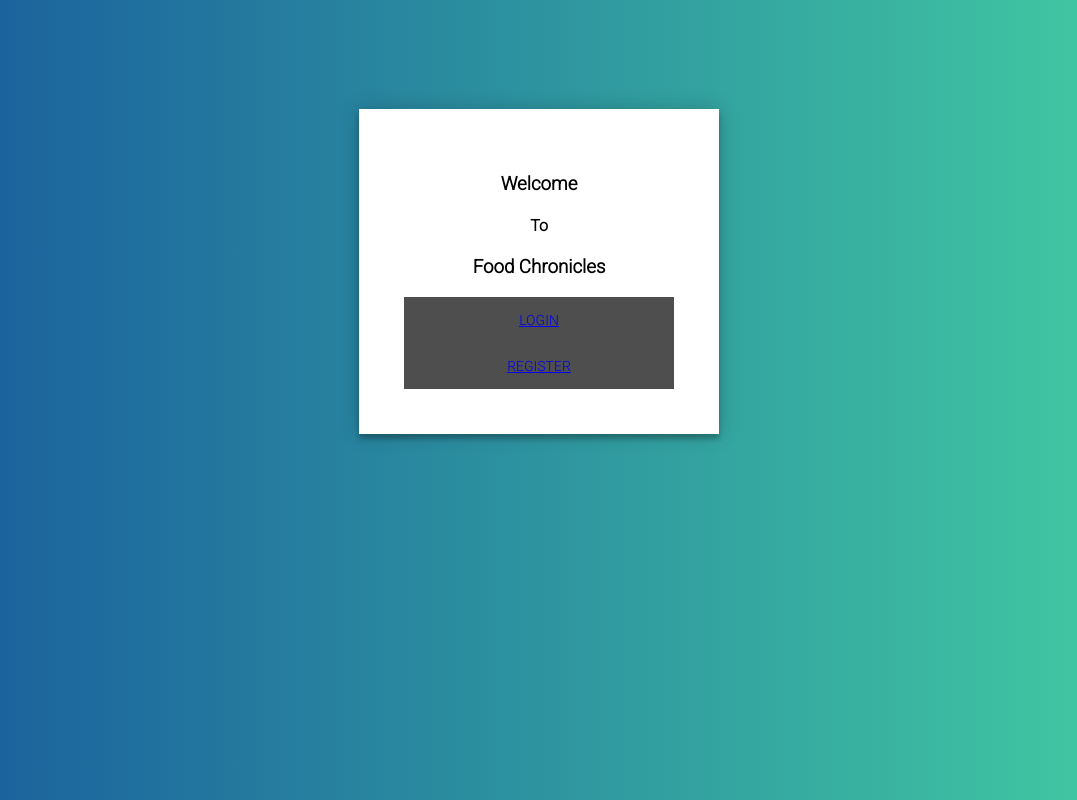
After one commit to krishnasaiu/FoodChronicles, a PHP site: page / in a window 1280 px wide. The commit adds this page. Shown: the whole page, without its empty margins (101-1178 px from the left). Run offline with PHP 8.4, Linux system fonts and the light colour scheme.

Commit message:
TODO: Changes to UI and admin page

```diff
--- /dev/null
+++ b/index.php
@@ -0,0 +1,18 @@
+<html lang = "en">
+  <head>
+    <title>Welcome</title>
+    <link rel="stylesheet" type="text/css" href="css/login.css">
+    <script src="JS/jquery-2.2.3.js"> </script>
+  </head>
+	<body >
+    <div class="login-page">
+      <div class="form">
+        <h3>Welcome</h3>
+        <h4>To</h4>
+        <h3>Food Chronicles</h3>
+        <button id="login"><a href='redirect.php?toggle=false'>LOGIN</a></button>
+        <button id="register"><a href='redirect.php?toggle=true'>REGISTER</a></button>
+      </div>
+    </div>
+	</body>
+</html>
--- a/login.php
+++ b/login.php
@@ -38,6 +38,7 @@ function getError() {
         <form class="register-form" action="php/userRegister.php" method="post">
           <input type="text" name="username" placeholder="Username" autofocus="autofocus" >
           <input type="text" name="email" placeholder="E-Mail" >
+          <input type="text" name="phone" placeholder="Mobile#" >
           <input type="password" name="password" placeholder="Password" >
           <input type="password" name="cpassword" placeholder="Confirm Password" >
           <button id="register">create</button>
--- /dev/null
+++ b/redirect.php
@@ -0,0 +1,5 @@
+<?
+session_start();
+$_SESSION["toggle"]=$_GET["toggle"] === 'true' ? true: false;
+header("location: login.php");
+?>
--- a/welcome.php
+++ b/welcome.php
@@ -15,7 +15,7 @@
         return false;
       });
     </script>
-	</head>
+  </head>
 
   <body>
     <!-- <img src="images/food-chronicles.png" style="float: left;"/> -->
@@ -30,7 +30,7 @@
   				  <option value="500">₹500</option>
             <option value="1000">₹1000</option>
 				    <option value="2000">₹2000</option>
-				    <option value="-1">∞</option>
+				    <option value="2147483647">∞</option>
 			    </select>
           <input type="text" name="location" placeholder="Location"/>
           <input type="text" name="radius" placeholder="Radius"/>
```
